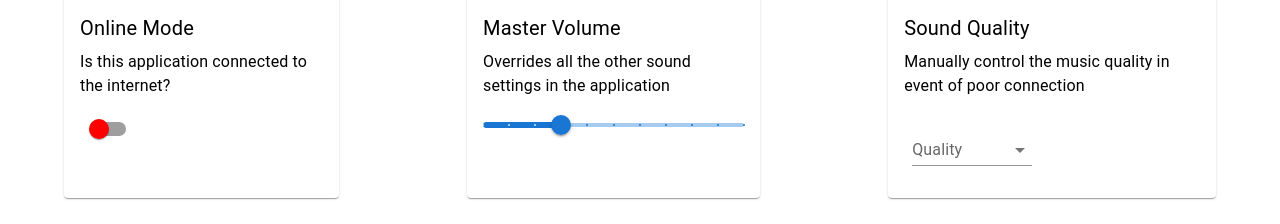
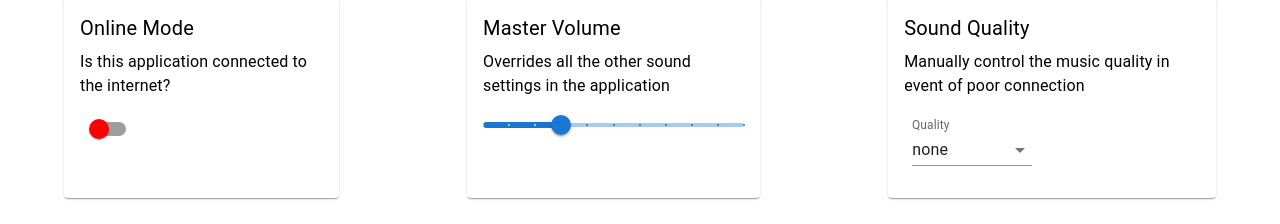
Before and after one commit to hollyLGru/myMusicApp, a React (Create React App) app: page / in a window 1280 px wide. Both pictures are taken after a click on the button "LOGIN". Shown: the part 233-457 px from the top of the page. Built offline with nearby package versions, Linux system fonts and the light colour scheme.

Commit message:
still need to finish the notification portion

```diff
--- a/src/components/Dashboard.js
+++ b/src/components/Dashboard.js
@@ -6,6 +6,19 @@ import SoundQualityCard from "./SoundQualityCard";
 function Dashboard(props) {
 const [notifications, setNotifications] = useState([]);
 
+let componentDidUpdate = () => {
+    if (!online) {
+        console.log("Your application is offline. You won't be able to share or stream music to other devices.")
+    }
+
+    if (volume > 80 ) {
+        console.log("Listening to music at a high volume could cause long-term hearing loss")
+    }
+
+    if (quality == 1){
+        console.log("Music quality is degraded. Increase quality if your connection allows it.")
+    }
+}
 
 const {userName} = props;
 
--- a/src/components/MasterVolumeCard.js
+++ b/src/components/MasterVolumeCard.js
@@ -2,7 +2,6 @@ import React, { useState} from 'react';
 import Card from '@mui/material/Card';
 import CardContent from '@mui/material/CardContent';
 import Typography from '@mui/material/Typography';
-import Box from '@mui/material/Box';
 import Slider from '@mui/material/Slider';
 
 
--- a/src/components/SoundQualityCard.js
+++ b/src/components/SoundQualityCard.js
@@ -9,7 +9,12 @@ import Select from '@mui/material/Select';
 
 
 function SoundQualityCard(props) {
-const [like, setLike] = useState(false);
+const [quality, setQuality] = useState(0);
+
+const onQualityChange = (e) => {
+  setQuality(e.target.value);
+  console.log(quality)
+}
 
     return(
         <Card sx={{ minWidth: 275,  margin: "5%" }}>
@@ -28,11 +33,10 @@ const [like, setLike] = useState(false);
         <Select
           labelId="demo-simple-select-standard-label"
           id="demo-simple-select-standard"
-        //   onChange={handleChange}
+          onChange={onQualityChange}
+          value={quality}
         >
-          <MenuItem value="">
-            <em>None</em>
-          </MenuItem>
+          <MenuItem value={0}>none</MenuItem>
           <MenuItem value={1}>Low</MenuItem>
           <MenuItem value={2}>Normal </MenuItem>
           <MenuItem value={3}>High</MenuItem>
```
